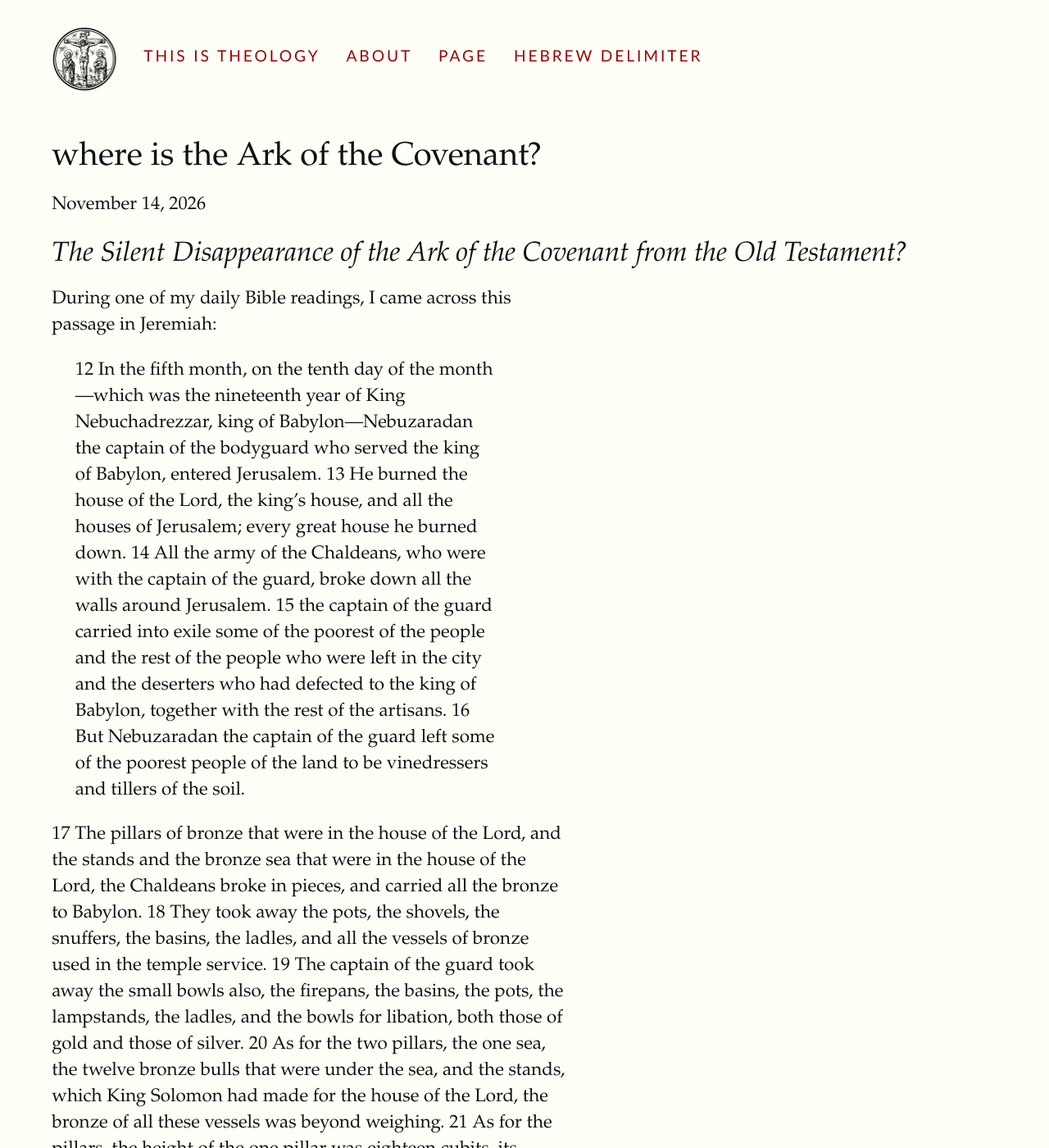
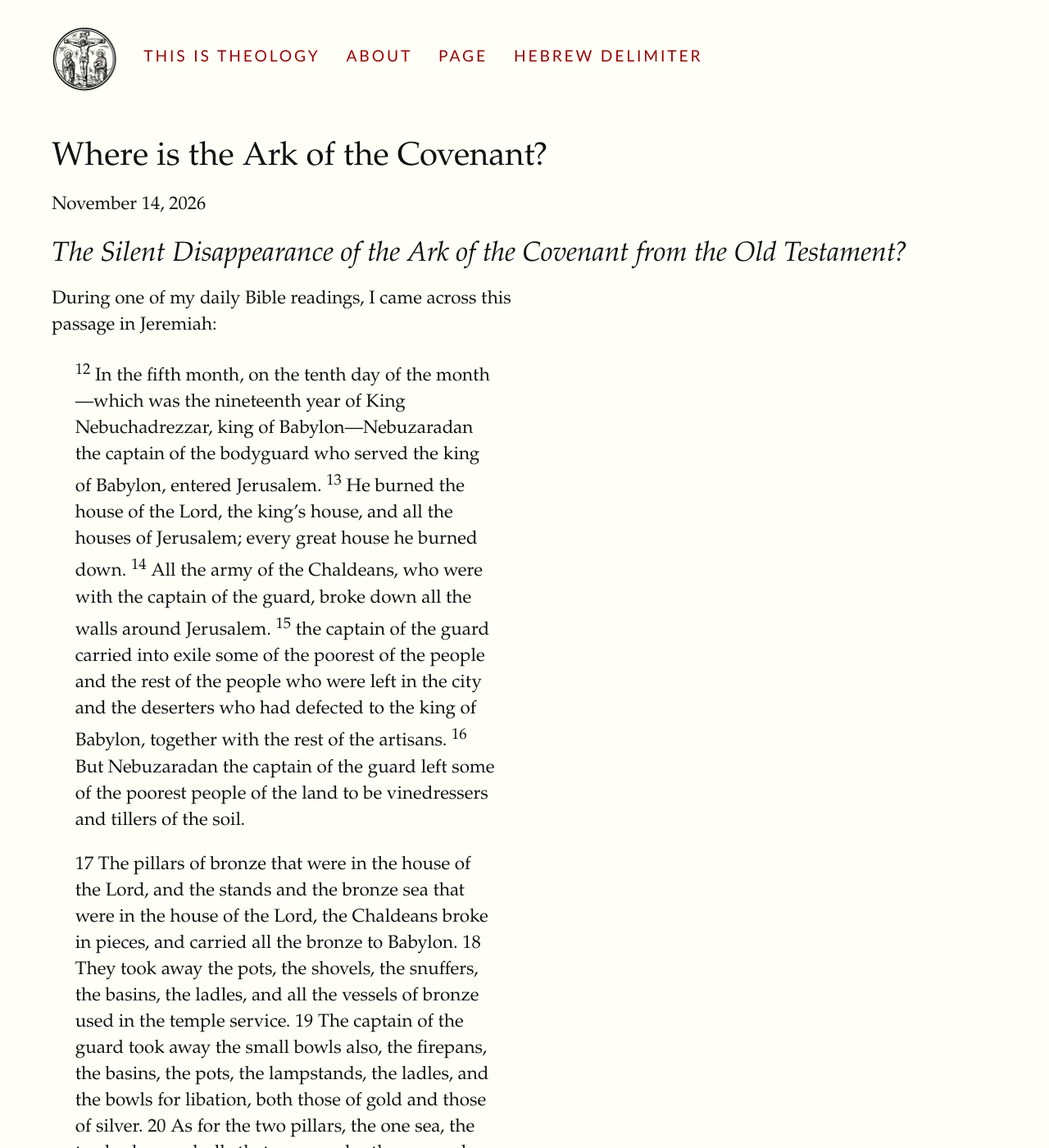
Before and after one commit to ThisIsTheology/thisistheology.github.io, a Jekyll site: the page built from _posts/2026-11-21-ark-of-the-covenant.md, in a window 1280 px wide and 1400 px high. Shown: the whole window at 82% size. Built offline with Jekyll 4.4.1, drawn with Linux system fonts in a browser that asks for light colours; some web fonts are replaced.

Commit message:
Update 2026-11-21-ark-of-the-covenant.md

````diff
--- a/_posts/2026-11-21-ark-of-the-covenant.md
+++ b/_posts/2026-11-21-ark-of-the-covenant.md
@@ -1,6 +1,6 @@
 ---
 layout: post
-title:  "where is the Ark of the Covenant?"
+title:  "Where is the Ark of the Covenant?"
 date:   2026-11-14
 categories: post
 ---
@@ -8,20 +8,9 @@ categories: post
 
 During one of my daily Bible readings, I came across this passage in Jeremiah:
 
-> 12 In the fifth month, on the tenth day of the month—which was the
-> nineteenth year of King Nebuchadrezzar, king of Babylon—Nebuzaradan
-> the captain of the bodyguard who served the king of Babylon, entered
-> Jerusalem. 13 He burned the house of the Lord, the king's house, and
-> all the houses of Jerusalem; every great house he burned down. 14 All
-> the army of the Chaldeans, who were with the captain of the guard,
-> broke down all the walls around Jerusalem. 15 the captain of the guard
-> carried into exile some of the poorest of the people and the rest of
-> the people who were left in the city and the deserters who had
-> defected to the king of Babylon, together with the rest of the
-> artisans. 16 But Nebuzaradan the captain of the guard left some of the
-> poorest people of the land to be vinedressers and tillers of the soil.
+> <sup>12</sup> In the fifth month, on the tenth day of the month—which was the nineteenth year of King Nebuchadrezzar, king of Babylon—Nebuzaradan the captain of the bodyguard who served the king of Babylon, entered Jerusalem. <sup>13</sup> He burned the house of the Lord, the king's house, and all the houses of Jerusalem; every great house he burned down. <sup>14</sup> All the army of the Chaldeans, who were with the captain of the guard, broke down all the walls around Jerusalem. <sup>15</sup> the captain of the guard carried into exile some of the poorest of the people and the rest of the people who were left in the city and the deserters who had defected to the king of Babylon, together with the rest of the artisans. <sup>16</sup> But Nebuzaradan the captain of the guard left some of the poorest people of the land to be vinedressers and tillers of the soil.
 
-17 The pillars of bronze that were in the house of the Lord, and the stands and the bronze sea that were in the house of the Lord, the Chaldeans broke in pieces, and carried all the bronze to Babylon. 18 They took away the pots, the shovels, the snuffers, the basins, the ladles, and all the vessels of bronze used in the temple service. 19 The captain of the guard took away the small bowls also, the firepans, the basins, the pots, the lampstands, the ladles, and the bowls for libation, both those of gold and those of silver. 20 As for the two pillars, the one sea, the twelve bronze bulls that were under the sea, and the stands, which King Solomon had made for the house of the Lord, the bronze of all these vessels was beyond weighing. 21 As for the pillars, the height of the one pillar was eighteen cubits, its circumference was twelve cubits; it was hollow and its thickness was four fingers. 22 Upon it was a capital of bronze; the height of the capital was five cubits; latticework and pomegranates, all of bronze, encircled the top of the capital. And the second pillar had the same, with pomegranates. 23 There were ninety-six pomegranates on the sides; all the pomegranates encircling the latticework numbered one hundred. (Jeremiah 52:12-23 NRSV)
+> 17 The pillars of bronze that were in the house of the Lord, and the stands and the bronze sea that were in the house of the Lord, the Chaldeans broke in pieces, and carried all the bronze to Babylon. 18 They took away the pots, the shovels, the snuffers, the basins, the ladles, and all the vessels of bronze used in the temple service. 19 The captain of the guard took away the small bowls also, the firepans, the basins, the pots, the lampstands, the ladles, and the bowls for libation, both those of gold and those of silver. 20 As for the two pillars, the one sea, the twelve bronze bulls that were under the sea, and the stands, which King Solomon had made for the house of the Lord, the bronze of all these vessels was beyond weighing. 21 As for the pillars, the height of the one pillar was eighteen cubits, its circumference was twelve cubits; it was hollow and its thickness was four fingers. 22 Upon it was a capital of bronze; the height of the capital was five cubits; latticework and pomegranates, all of bronze, encircled the top of the capital. And the second pillar had the same, with pomegranates. 23 There were ninety-six pomegranates on the sides; all the pomegranates encircling the latticework numbered one hundred. (Jeremiah 52:12-23 NRSV)
 
 While reading this, I suddenly realized that something was missing from the list of the items taken from the Temple by Nebuzaradan: the Ark of the Covenant. There is no mention of it at all. I found this puzzling: this Ark was the symbol of the covenant between God and Israel. Why would it not be mentioned here? Surely, this would be a massive trophy for Nebuzaradan. What was the fate of the Ark of the Covenant? I decided to trace its whereabouts through the Old Testament.
 
@@ -29,18 +18,7 @@ The Ark of the Covenant is part of the instruction of building the Tabernacle in
 
 The importance of the Ark becomes clear when God dictates that:
 
-> You shall make two cherubim of gold; you shall make them of hammered
-> work, at the two ends of the mercy seat. <sup>19</sup> Make one cherub
-> at the one end, and one cherub at the other; of one piece with the
-> mercy seat you shall make the cherubim at its two ends. <sup>20</sup>
-> The cherubim shall spread out their wings above, overshadowing the
-> mercy seat with their wings. They shall face one to another; the faces
-> of the cherubim shall be turned toward the mercy seat. <sup>21</sup>
-> You shall put the mercy seat on the top of the ark; and in the ark you
-> shall put the covenant that I shall give you. <sup>22</sup> There I
-> will meet with you, and from above the mercy seat, from between the
-> two cherubim that are on the ark of the covenant, I will deliver to
-> you all my commands for the Israelites. (Exodus 25:18-22)
+> You shall make two cherubim of gold; you shall make them of hammered work, at the two ends of the mercy seat. <sup>19</sup> Make one cherub at the one end, and one cherub at the other; of one piece with the mercy seat you shall make the cherubim at its two ends. <sup>20</sup>The cherubim shall spread out their wings above, overshadowing the mercy seat with their wings. They shall face one to another; the faces of the cherubim shall be turned toward the mercy seat. <sup>21</sup>You shall put the mercy seat on the top of the ark; and in the ark you shall put the covenant that I shall give you. <sup>22</sup> There I will meet with you, and from above the mercy seat, from between the two cherubim that are on the ark of the covenant, I will deliver to you all my commands for the Israelites. (Exodus 25:18-22)
 
 The Ark of the Covenant was thus the place where God would meet his people, it is His throne. During Israel's journeys the Ark would go before them (Numbers 10:33), and the people would follow. It went with Israel to the Holy Land.
 
@@ -54,21 +32,21 @@ There is one prophecy left…
 
 And that is in Jeremiah itself as well. Jeremiah 3:15-17 reads (NRSV):
 
-<sup>15</sup> I will give you shepherds after my own heart, who will feed you with knowledge and understanding. <sup>16</sup> And when you have multiplied and increased in the land, in those days, says the Lord, they shall no longer say, "The ark of the covenant of the Lord." **It shall not come to mind, or be remembered, or missed; nor shall another one be made.** <sup>17</sup> At that time Jerusalem shall be called the throne of the Lord, and all nations shall gather to it, to the presence of the Lord in Jerusalem, and they shall no longer stubbornly follow their own evil will.
+> <sup>15</sup> I will give you shepherds after my own heart, who will feed you with knowledge and understanding. <sup>16</sup> And when you have multiplied and increased in the land, in those days, says the Lord, they shall no longer say, "The ark of the covenant of the Lord." **It shall not come to mind, or be remembered, or missed; nor shall another one be made.** <sup>17</sup> At that time Jerusalem shall be called the throne of the Lord, and all nations shall gather to it, to the presence of the Lord in Jerusalem, and they shall no longer stubbornly follow their own evil will.
 
 God Himself says that there will be times that the Ark will not be remembered anymore, nor missed. This is so fitting to how the Ark disappears from our sight in the Old Testament. For me, it demonstrates how God is at work in the Old Testament, working towards the salvation of His people, both in Israel and beyond. We do not need the Ark anymore as the throne of God. Jerusalem shall be His throne. It reminds me of one of the most beautiful passages of the New Testament:
 
-**21** Then I saw a new heaven and a new earth; for the first heaven and the first earth had passed away, and the sea was no more. <sup>2</sup> And I saw the holy city, the new Jerusalem, coming down out of heaven from God, prepared as a bride adorned for her husband. <sup>3</sup> And I heard a loud voice from the throne saying,
-"See, **the home of God is among mortals**.
-He will dwell with them as their God;
-they will be his peoples,
-and God himself will be with them;
-<sup>4</sup> he will wipe every tear from their eyes.
-Death will be no more;
-mourning and crying and pain will be no more,
-for the first things have passed away."
-<sup>5</sup> And the one who was seated on the throne said, "See, I am making all things new."
-(Revelations 21:1-5, NRSV).
+> **21** Then I saw a new heaven and a new earth; for the first heaven and the first earth had passed away, and the sea was no more. <sup>2</sup> And I saw the holy city, the new Jerusalem, coming down out of heaven from God, prepared as a bride adorned for her husband. <sup>3</sup> And I heard a loud voice from the throne saying,
+>"See, **the home of God is among mortals**.
+>He will dwell with them as their God;
+>they will be his peoples,
+>and God himself will be with them;
+><sup>4</sup> he will wipe every tear from their eyes.
+>Death will be no more;
+>mourning and crying and pain will be no more,
+>for the first things have passed away."
+><sup>5</sup> And the one who was seated on the throne said, "See, I am making all things new."
+>(Revelations 21:1-5, NRSV).
 
 We are longing for this new Jerusalem, where God will be among us, dwell with us as our God. What a bright future that is!
 ```
````
